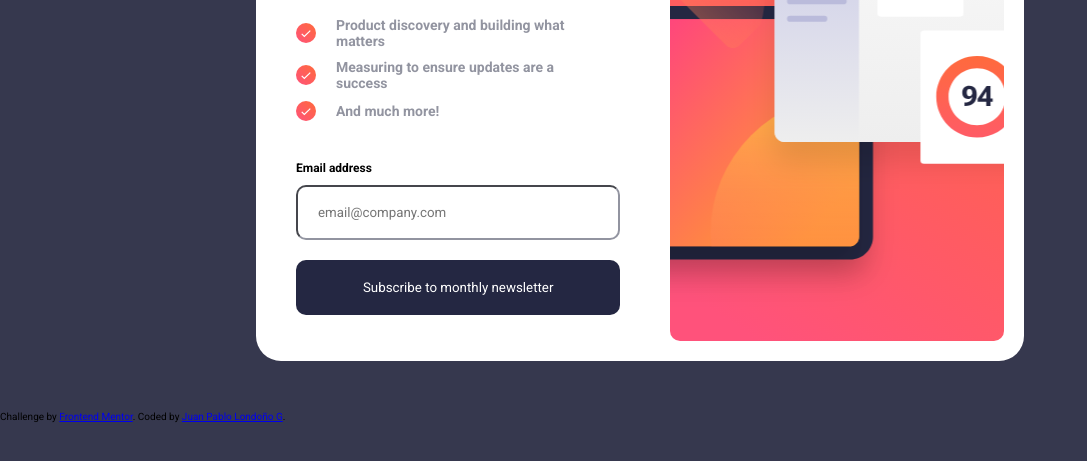
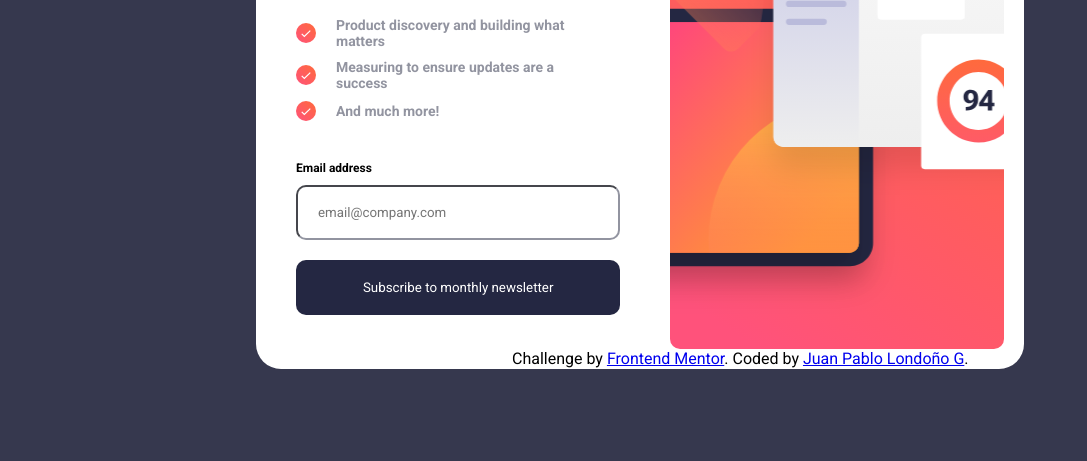
Before and after one commit to Map4che/newsletterChallenge, a plain HTML site: page index.html in a window 1280 px wide. Shown: the part 339-800 px from the top of the page, without its empty margins (0-1087 px from the left). Drawn offline with Linux system fonts and the light colour scheme.

Commit message:
Finalizado

```diff
--- a/assets/Style/principal.css
+++ b/assets/Style/principal.css
@@ -20,13 +20,14 @@ html {
 
 body {
   background: var(--Charcoal);
+  font-size: 16px;
 }
 
 .container {
   display: flex;
   background-color: var(--White);
   width: 60vw;
-  height: 70vh;
+  height: 71vh;
   padding: 2rem;
   margin: 14rem auto 5rem;
   border-radius: 2.5rem;
@@ -158,6 +159,12 @@ body {
   display: none;
 }
 
+.attribution {
+  position: absolute;
+  top: 86%;
+  left: 40%;
+}
+
 @media screen and (max-width: 375px) {
   .container {
     width: 100vw;
```
